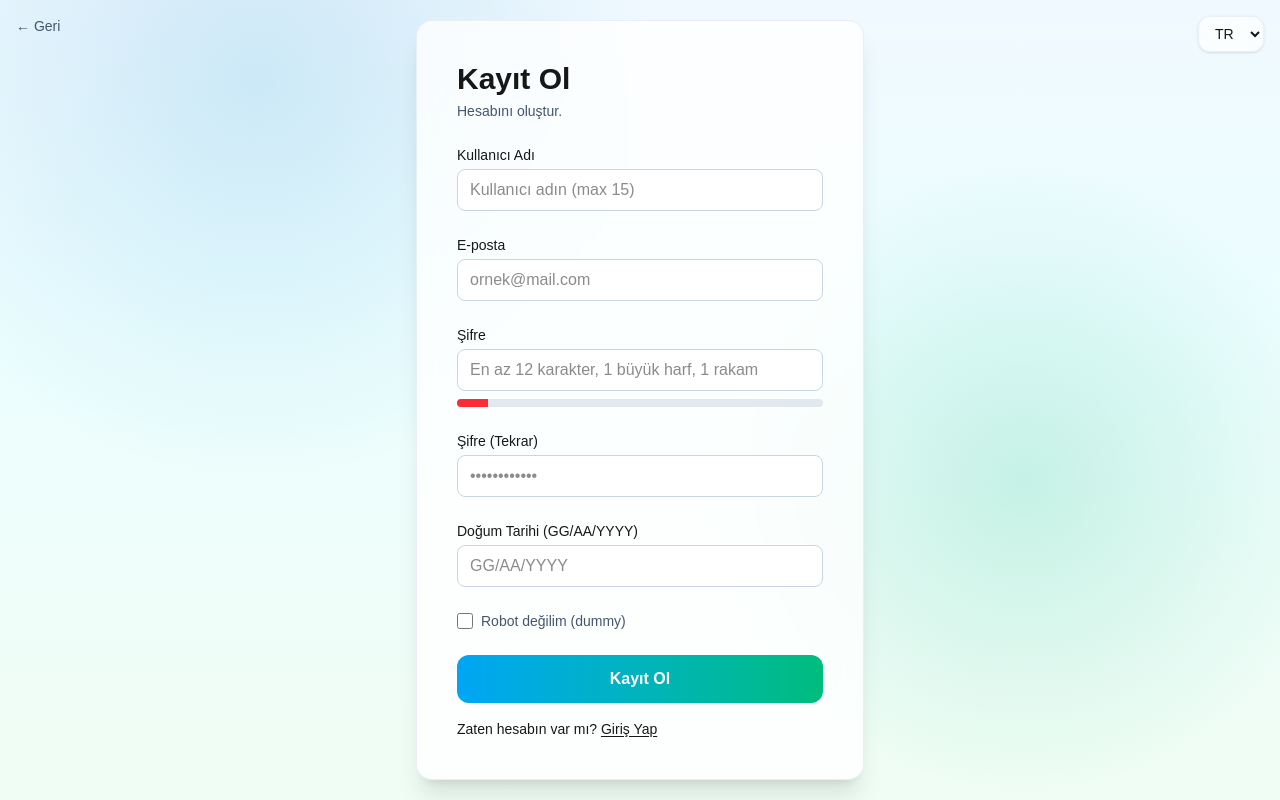
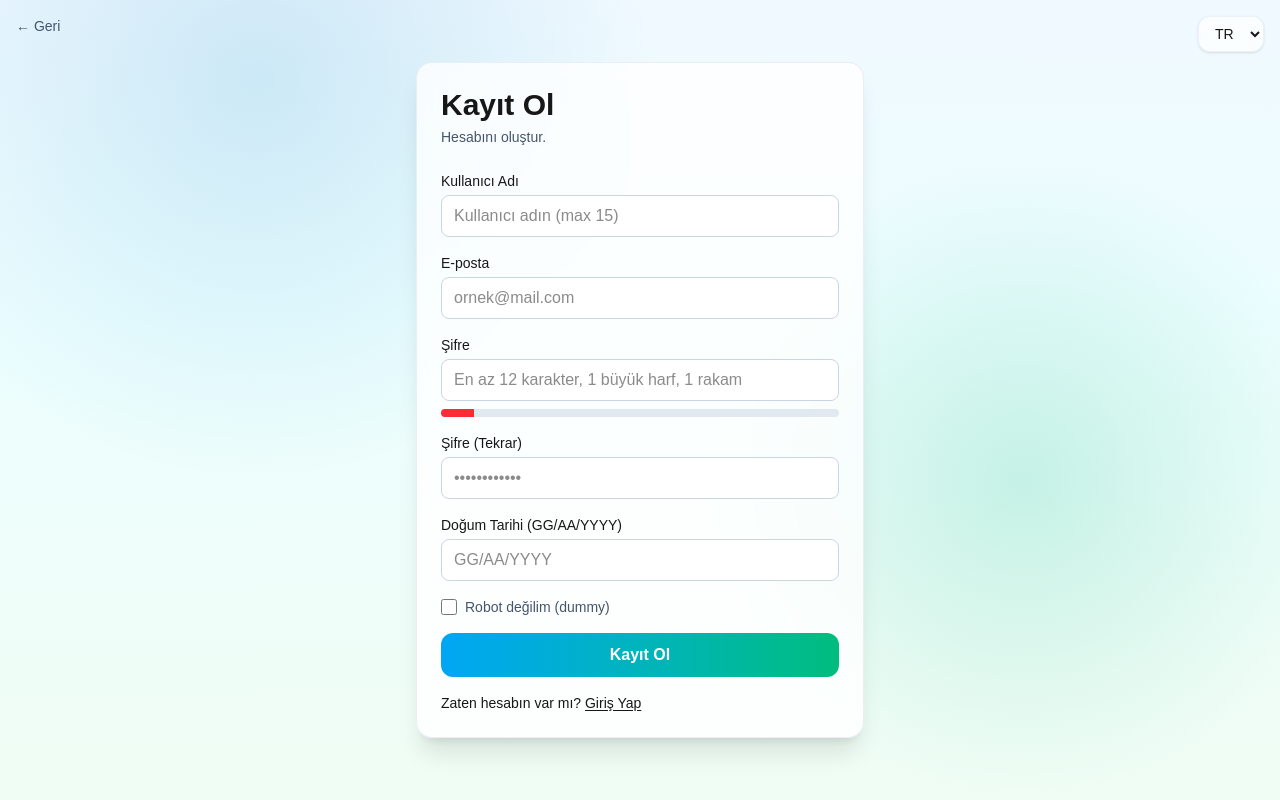
Before and after one commit to huseyinky40/pulsetalk, a Next.js app: page /register in a window 1280 px wide. Built offline with nearby package versions, Linux system fonts and the light colour scheme.

Commit message:
Restore auth form spacing to original layout

```diff
--- a/src/app/login/page.tsx
+++ b/src/app/login/page.tsx
@@ -54,7 +54,7 @@ export default function LoginPage() {
   };
 
   return (
-    <main className="min-h-screen flex items-center justify-center px-4 sm:px-6 relative">
+    <main className="min-h-screen flex items-center justify-center px-6 relative">
       <Link
         href="/"
         className="absolute top-4 left-4 text-sm text-slate-600 dark:text-slate-300 hover:underline underline-offset-2"
@@ -62,11 +62,11 @@ export default function LoginPage() {
         {t('back')}
       </Link>
 
-      <section className="relative z-10 w-full max-w-md rounded-2xl border border-slate-200/70 dark:border-white/10 bg-white/80 dark:bg-slate-900/70 p-8 sm:p-10 shadow-xl backdrop-blur-lg">
+      <section className="relative z-10 w-full max-w-md rounded-2xl border border-slate-200/70 dark:border-white/10 bg-white/80 dark:bg-white/10 p-6 shadow-xl backdrop-blur-lg">
         <h1 className="text-3xl font-bold mb-1">{t('loginTitle')}</h1>
         <p className="text-sm text-slate-600 dark:text-slate-300 mb-6">{t('welcomeBack')}</p>
 
-        <form onSubmit={handleSubmit(onSubmit)} className="space-y-5 sm:space-y-6">
+        <form onSubmit={handleSubmit(onSubmit)} className="space-y-4">
           <div>
             <label className="block text-sm mb-1">{t('username')}</label>
             <input
@@ -111,7 +111,7 @@ export default function LoginPage() {
           <button
             type="submit"
             disabled={isSubmitting || submitting}
-            className="w-full rounded-xl bg-gradient-to-r from-sky-500 to-emerald-500 text-white font-semibold py-3 hover:opacity-95 active:scale-[0.98] transition disabled:opacity-70"
+            className="w-full rounded-xl bg-gradient-to-r from-sky-500 to-emerald-500 text-white font-semibold py-2.5 hover:opacity-95 active:scale-[0.98] transition disabled:opacity-70"
           >
             {t('loginTitle')}
           </button>
--- a/src/app/register/page.tsx
+++ b/src/app/register/page.tsx
@@ -231,7 +231,7 @@ export default function RegisterPage() {
   };
 
   return (
-    <main className="min-h-screen flex items-center justify-center px-4 sm:px-6 relative">
+    <main className="min-h-screen flex items-center justify-center px-6 relative">
       <Link
         href="/"
         className="absolute top-4 left-4 text-sm text-slate-600 dark:text-slate-300 hover:underline underline-offset-2"
@@ -239,11 +239,11 @@ export default function RegisterPage() {
         {t('back')}
       </Link>
 
-      <section className="relative z-10 w-full max-w-md rounded-2xl border border-slate-200/70 dark:border-white/10 bg-white/80 dark:bg-slate-900/70 p-8 sm:p-10 shadow-xl backdrop-blur-lg">
+      <section className="relative z-10 w-full max-w-md rounded-2xl border border-slate-200/70 dark:border-white/10 bg-white/80 dark:bg-white/10 p-6 shadow-xl backdrop-blur-lg">
         <h1 className="text-3xl font-bold mb-1">{t('registerTitle')}</h1>
         <p className="text-sm text-slate-600 dark:text-slate-300 mb-6">{t('createAccount')}</p>
 
-        <form onSubmit={handleSubmit(onSubmit)} className="space-y-5 sm:space-y-6">
+        <form onSubmit={handleSubmit(onSubmit)} className="space-y-4">
           <div>
             <label className="block text-sm mb-1">{t('username')}</label>
             <input
@@ -330,7 +330,7 @@ export default function RegisterPage() {
           <button
             type="submit"
             disabled={isSubmitting || sendingCode}
-            className="w-full rounded-xl bg-gradient-to-r from-sky-500 to-emerald-500 text-white font-semibold py-3 hover:opacity-95 active:scale-[0.98] transition disabled:opacity-70"
+            className="w-full rounded-xl bg-gradient-to-r from-sky-500 to-emerald-500 text-white font-semibold py-2.5 hover:opacity-95 active:scale-[0.98] transition disabled:opacity-70"
           >
             {t('registerTitle')}
           </button>
```
